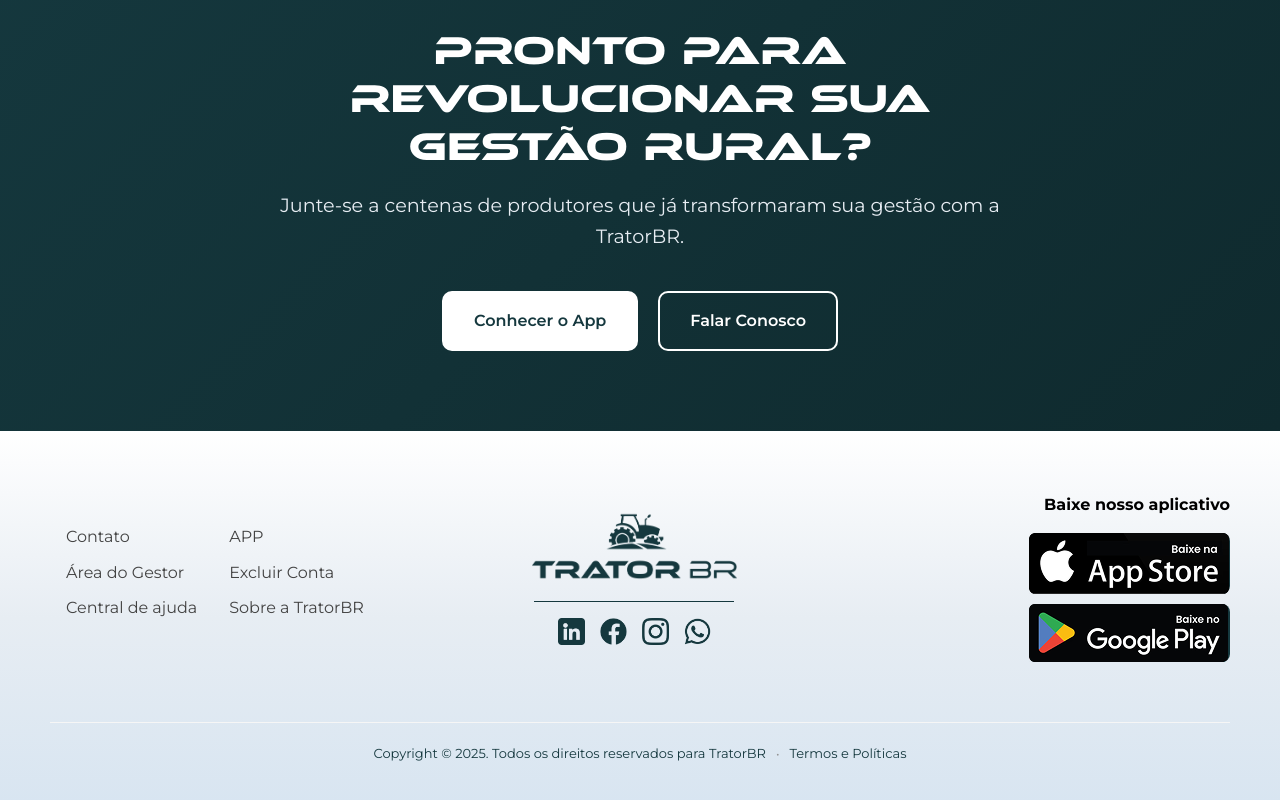
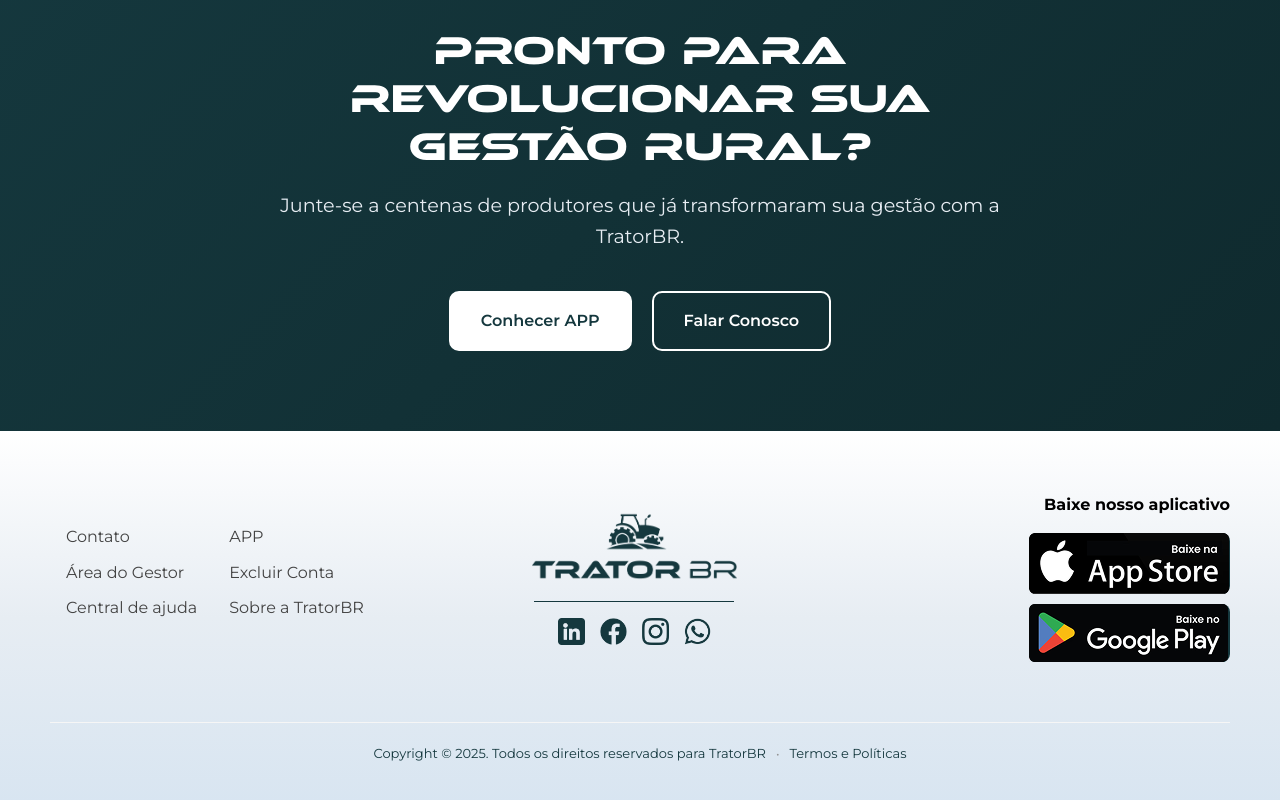
Before and after one commit to OresSoftware/plataforma-tratorbr, a React (Vite) app in the folder frontend/: page /sobre-nos in a window 1280 px wide. Shown: the part 2838-3638 px from the top of the page. Built offline with nearby package versions, Linux system fonts and the light colour scheme; a web font is replaced by a local one.

Commit message:
redirecionamento conhecer APP+

```diff
--- a/frontend/src/App.jsx
+++ b/frontend/src/App.jsx
@@ -16,13 +16,31 @@
 import Analytics from "./components/Analytics";
 import { MobileMenuProvider } from "./contexts/MobileMenuContext";
 import AdminContatoPage from './pages/AdminContatoPage';
+import { useLocation, useNavigationType } from 'react-router-dom';
+import { useEffect } from 'react';
 
+
+function ScrollToHashElement() {
+  const { hash } = useLocation();
+  const action = useNavigationType(); // 'PUSH' | 'REPLACE' | 'POP' (reload/back/forward)
+
+  useEffect(() => {
+    // Só rola ao hash quando a navegação foi por Link/navigate (PUSH/REPLACE).
+    if (hash && (action === 'PUSH' || action === 'REPLACE')) {
+      const el = document.querySelector(hash);
+      if (el) el.scrollIntoView({ behavior: 'smooth' });
+    }
+  }, [hash, action]);
+
+  return null;
+}
 
 function App() {
   return (
     <MobileMenuProvider>
       <Router>
         <TitleManager />
+        <ScrollToHashElement />
         <Routes>
           {/* Páginas Públicas */}
           <Route path="/" element={<Aplicativo />} />
--- a/frontend/src/pages/Aplicativo.jsx
+++ b/frontend/src/pages/Aplicativo.jsx
@@ -156,7 +156,7 @@
         </section>
         {/* Recursos Section */}
         <section className="recursos-section">
-          <div className="recursos-container">
+          <div className="recursos-container" id='recursos'>
             <h2 className="recursos-title">RECURSOS</h2>
             <div className='divsoria'></div>
             <div className="recursos-grid-figma">
@@ -259,9 +259,9 @@
                   <p>Conectamos o melhor preço e qualidade, gerencia suas análises
                     de um só lugar e ainda te dá a certeza de todas as informações do seu estoque no
                     campo.</p>
-                  <Link to="/sobre-nos" onClick={() => window.scrollTo(0, 0)}>
-                    <button className="context-btn">Saiba mais</button>
-                  </Link>
+                <Link to="/sobre-nos" onClick={() => window.scrollTo(0, 0)}>
+                  <button className="context-btn">Saiba mais</button>
+                </Link>
                 </div>
               </div>
               <div className="context-item">
--- a/frontend/src/pages/SobreNosPage.jsx
+++ b/frontend/src/pages/SobreNosPage.jsx
@@ -1,6 +1,7 @@
 import React from 'react';
 import Header from '../components/Header';
 import Footer from '../components/footer';
+import { Link } from 'react-router-dom';
 import WhatsappFlutuante from '../components/WhatsappFlutuante';
 import VoltarAoTopoBtn from '../components/VoltarAoTopoBtn';
 import './SobreNosPage.css';
@@ -202,9 +203,9 @@
               sua gestão com a TratorBR.
             </p>
             <div className="cta-buttons">
-              <a href="/" className="btn-primary">
-                Conhecer o App
-              </a>
+              <Link to="/#recursos" className='btn-primary'>
+                Conhecer APP
+              </Link>
               <a href="/contato" className="btn-secondary">
                 Falar Conosco
               </a>
```
